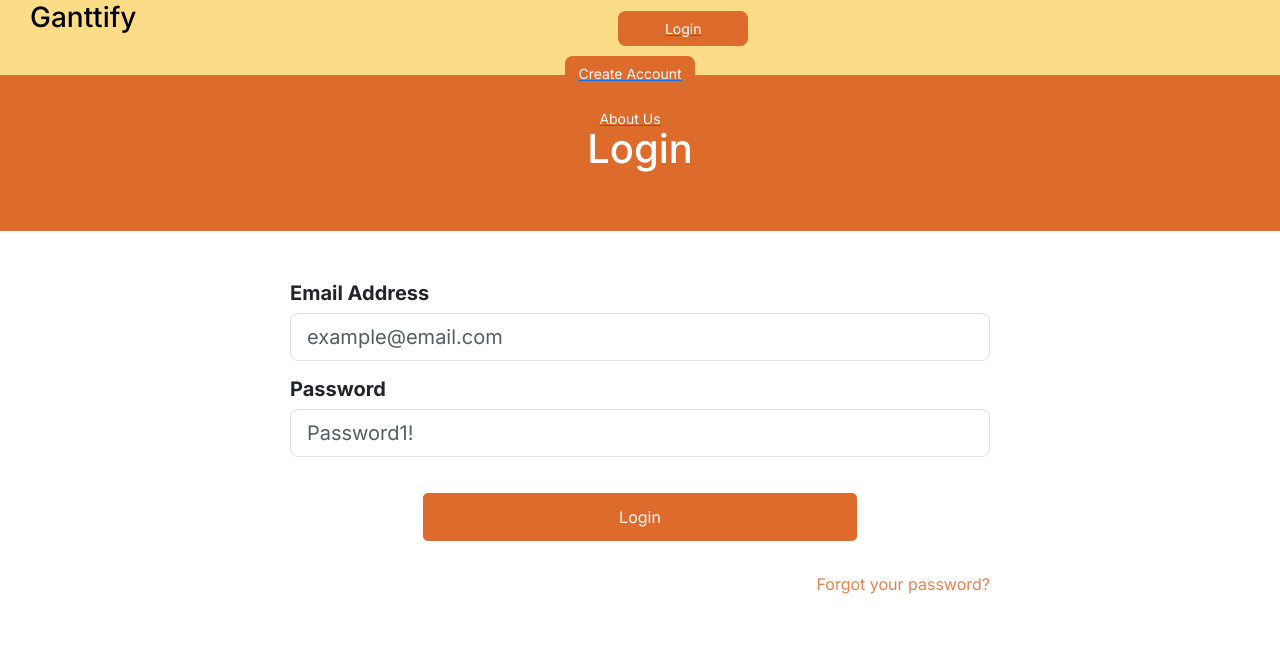
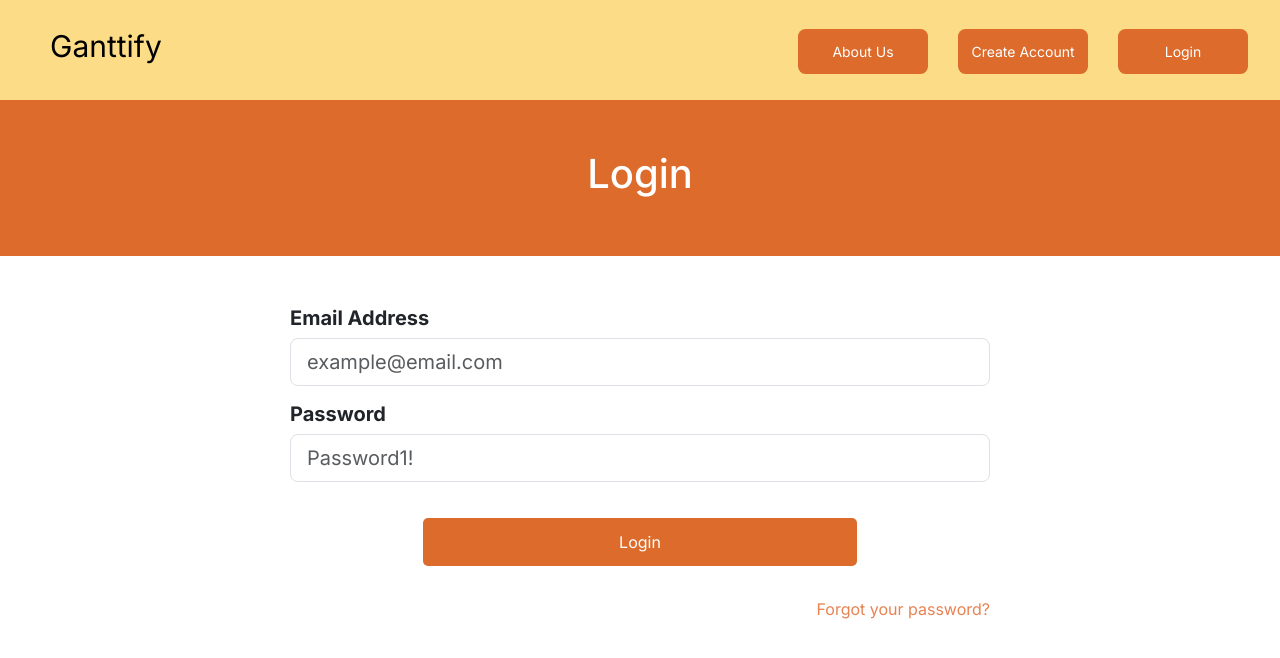
Before and after one commit to 45DegreeAngl/not_so_small_project-COP4331, a React (Create React App) app in the folder frontend/: page /login in a window 1280 px wide. Shown: the top 658 px of the page. Built offline with nearby package versions, Linux system fonts and the light colour scheme.

Commit message:
fixed navbar

```diff
--- a/frontend/src/components/NavBar.css
+++ b/frontend/src/components/NavBar.css
@@ -1,55 +1,44 @@
-/*NavBar.css*/
-body{
-    font-family: "Inter", sans-serif;
-    margin: 0;
-    padding: 0;
-}
-.base{
-    width:100%;
-    background-color: #FDDC87;
-    height:75px;
-    padding-top:1px;
-    padding-left: 30px;
-    float:top;
-    padding-right: 50px;
-    justify-content: center;
+.topNavBar{
+    background-color: #FDDC87 !important;
+    min-height: 100px;
+    padding-bottom: 15px;
 }
 .pageTitle{
+    margin-left:30px !important;
+    font-size: 30px !important;
     color: black;
-    font:bold;
     text-decoration: none;
-    float:left;
-    display: inline;
 }
-.pageTitle:hover{
-    text-decoration: underline;
+.linkText{
+    font-size: 20px !important;
+    padding-top: 17px;
 }
-.accountSettingsLink{
-    color: black;
-    font:bold;
-    text-decoration: none;
-    float:right;
-    display: inline;
-}
-.accountSettingsLink:hover{
-    text-decoration: underline;
-}
-.linkBtnContainer{
-    float:right;
-    margin-left: 20px;
-    display: inline;
+.linkText:hover{
+    text-decoration: underline !important;
 }
 .linkBtn {
+    padding: auto;
     border:none;
     text-justify:center;
+    text-align: center !important;
     width:130px !important;
-    height:35px !important;
     background-color:#DC6B2C;
     color:#ffffff;
     cursor:pointer;
     border-radius:7.5px !important;
     font-size: 14px !important;
 }
-.link{
-    text-decoration: none;
+.linkBtn:hover{
+    color:white;
 }
+.nav-item{
+    margin-left: 30px;
+}
+.navbar-nav{
+    display: flex;
+    width: 50%;
+}
+.linkList{
+    justify-content: flex-end;
+    padding-right:20px;
+}
--- a/frontend/src/components/NavBar.js
+++ b/frontend/src/components/NavBar.js
@@ -7,32 +7,102 @@ function NavBar(props)
 {
     if(props.layout == 0){
         return(
-            <div id="navBarDiv" class = "base">
-                <h3 id="appTitle">{props.pageTitle}</h3>
+            <nav class = "navbar navbar-expand-sm topNavBar">
+                <div class = "container-fluid">
+                    <ul class ="navbar-nav">
+                        <a class = "nav-link pageTitle" href="/">{props.pageTitle}</a>
+                    </ul>
+                    <ul class ="navbar-nav linkList">
+                        <li class = "nav-item">
+                            <a class = "nav-link btn linkBtn" href="/about-us">About Us</a>
+                        </li>
+                        <li class = "nav-item">
+                            <a class = "nav-link btn linkBtn" href="/login">Login</a>
+                        </li>
+                    </ul>
                 </div>
+            </nav>
         );
     }
-    else if(props.layout == 1){
+   if(props.layout == 1){
     return(
-            <div id="navBarDiv" class="base">
-                <h3 id="appTitle"><Link to="/" class="pageTitle">{props.pageTitle}</Link></h3>
-                <Link to="/login"><button id = "login"  class = "btn linkBtn" >Login</button></Link>
-                <Link to="/register"><button id = "creatAccount"  class = "btn linkBtn" >Create Account</button></Link>
-                <Link to="/about-us"> <button id = "about" class = "btn linkBtn">About Us</button></Link>
-
+        <nav class = "navbar navbar-expand-sm topNavBar">
+            <div class = "container-fluid">
+                <ul class ="navbar-nav">
+                    <a class = "nav-link pageTitle" href="/">{props.pageTitle}</a>
+                </ul>
+                <ul class ="navbar-nav linkList">
+                    <li class = "nav-item">
+                        <a class = "nav-link btn linkBtn" href="/about-us">About Us</a>
+                    </li>
+                    <li class = "nav-item">
+                        <a class = "nav-link btn linkBtn" href="/register">Create Account</a>
+                    </li>
+                    <li class = "nav-item">
+                        <a class = "nav-link btn linkBtn" href="/login">Login</a>
+                    </li>
+                </ul>
             </div>
+        </nav>
     );
    }
-    else if(props.layout == 2){
+   if(props.layout == 2){
     return(
-            <div id="navBarDiv" class="base">
-                <h3 id="dashboardTitle"><Link to="/dashboard" class="pageTitle">{props.pageTitle}</Link></h3>
-                <div class = "linkBtnContainer"><Link to="/" class="link"><button id = "about" class = "btn linkBtn">Sign Out</button></Link></div>
-                <h5 id="accountSettings" ><Link to="/accountSettings" class="accountSettingsLink">Account Settings</Link></h5>
+        <nav class = "navbar navbar-expand-sm topNavBar">
+            <div class = "container-fluid">
+                <ul class ="navbar-nav">
+                    <a class = "nav-link pageTitle" href="/">{props.pageTitle}</a>
+                </ul>
+                <ul class ="navbar-nav linkList">
+                    <li class = "nav-item">
+                        <a class = "nav-link btn linkBtn" href="/about-us">About Us</a>
+                    </li>
+                    <li class = "nav-item">
+                        <a class = "nav-link btn linkBtn" href="/login">Login</a>
+                    </li>
+                </ul>
             </div>
-        )
+        </nav>
+    );
    }
-
+   if(props.layout == 3){
+    return(
+        <nav class = "navbar navbar-expand-sm topNavBar">
+            <div class = "container-fluid">
+                <ul class ="navbar-nav">
+                    <a class = "nav-link pageTitle" href="/">{props.pageTitle}</a>
+                </ul>
+                <ul class ="navbar-nav linkList">
+                    <li class = "nav-item">
+                        <a class = "nav-link btn linkBtn" href="/register">Create Account</a>
+                    </li>
+                    <li class = "nav-item">
+                        <a class = "nav-link btn linkBtn" href="/login">Login</a>
+                    </li>
+                </ul>
+            </div>
+        </nav>
+    );
+   }
+   if(props.layout == 4){
+    return(
+        <nav class = "navbar navbar-expand-sm topNavBar">
+            <div class = "container-fluid">
+                <ul class ="navbar-nav">
+                    <a class = "nav-link pageTitle" href="/">{props.pageTitle}</a>
+                </ul>
+                <ul class ="navbar-nav linkList">
+                    <li class = "nav-item">
+                        <a class = "nav-link pageTitle linkText" href="/account-settings">Account Settings</a>
+                    </li>
+                    <li class = "nav-item">
+                        <a class = "nav-link btn linkBtn" href="/">Sign Out</a>
+                    </li>
+                </ul>
+            </div>
+        </nav>
+    );
+   }
 }
 
 export default NavBar;
--- a/frontend/src/pages/DashboardPage.js
+++ b/frontend/src/pages/DashboardPage.js
@@ -9,7 +9,7 @@ const DashboardPage = () =>
 
     return(
       <div>
-        <NavBar pageTitle ="Dashboard" layout={2}/>
+        <NavBar pageTitle ="Dashboard" layout={4}/>
         <DashboardNavBar/>
         <Dashboard/>
       </div>
```
Lines whose indentation alone changed are shown as unchanged.
